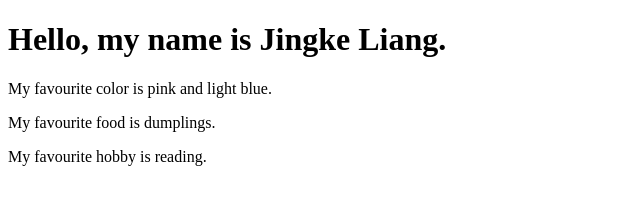
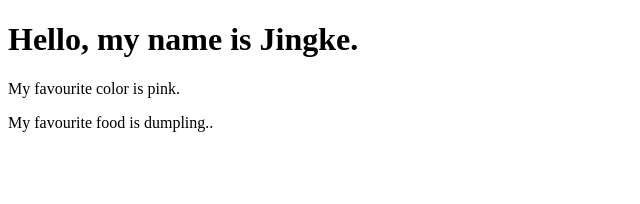
Before and after one commit to SuperJingke/github-projects-practice, a plain HTML site: page index.html in a window 1280 px wide. Shown: the whole page, without its empty margins (0-640 px from the left). Drawn offline with Linux system fonts and the light colour scheme.

Commit message:
updated answers

```diff
--- a/index.html
+++ b/index.html
@@ -7,9 +7,8 @@
     <link rel="stylesheet" href="css/styles.css" type="text/css" />
   </head>
   <body>
-    <h1>Hello, my name is Jingke Liang<name>.</h1>
-    <p>My favourite color is pink and light blue<color>.</p>
-    <p>My favourite food is dumplings<food>.</p>
-    <p>My favourite hobby is reading<hobby>.</p>
+    <h1>Hello, my name is Jingke<name>.</h1>
+    <p>My favourite color is pink<color>.</p>
+    <p>My favourite food is dumpling.<food>.</p>
   </body>
 </html>
```
